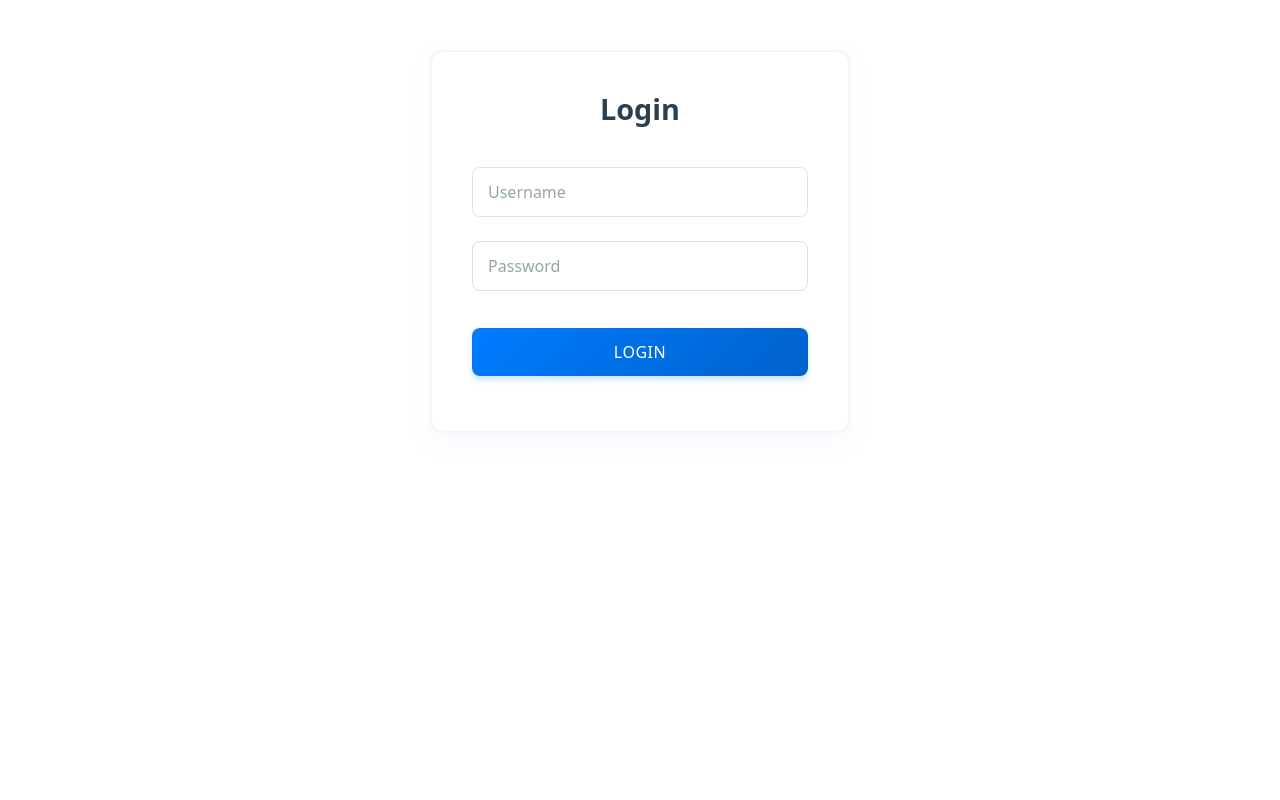
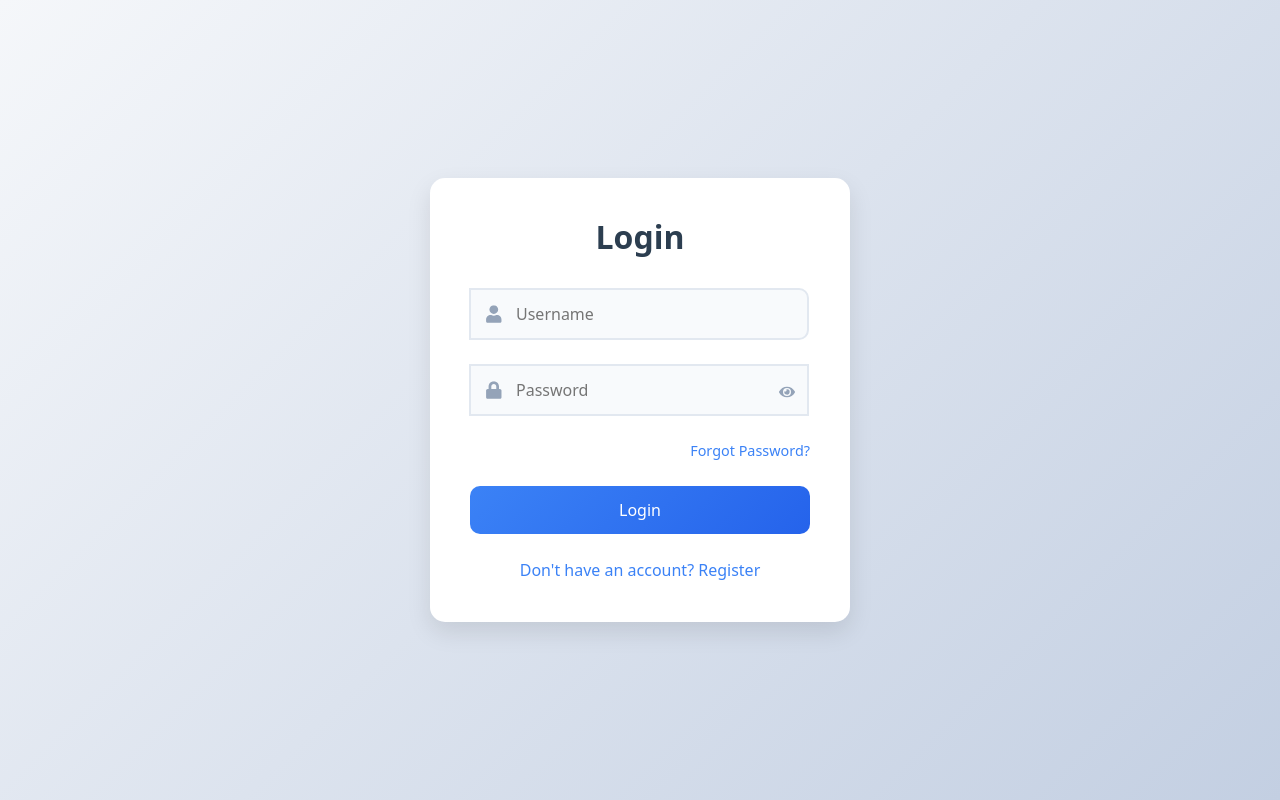
Before and after one commit to SkanderWantsAjob/django_react_webapp, a React (Vite) app in the folder frontend/: page /login in a window 1280 px wide. Built offline with nearby package versions, Linux system fonts and the light colour scheme; the HTML template or start-up script is replaced by a standard one.

Commit message:
changed the login/register page

```diff
--- a/frontend/src/components/Form.jsx
+++ b/frontend/src/components/Form.jsx
@@ -1,74 +1,140 @@
 import { useState } from "react";
-import { useNavigate } from "react-router-dom";
+import { FaEye, FaEyeSlash, FaLock, FaUser } from 'react-icons/fa';
+import { Link, useNavigate } from "react-router-dom";
 import api from "../api";
 import { ACCESS_TOKEN, REFRESH_TOKEN } from "../constants";
 import "../styles/Form.css";
 import LoadingIndicator from "./loadingIndicator";
 
-
 function Form({route, method}){
     const [username, setUsername] = useState("")
     const [password, setPassword] = useState("")
+    const [showPassword, setShowPassword] = useState(false);
     const [loading, setLoading] = useState(false)
+    const [error, setError] = useState("");
     const navigate = useNavigate()
 
     const name = method ==='login' ? 'Login' : 'Register'
+    const oppositeRoute = method === 'login' ? '/register' : '/login';
+    const oppositeText = method === 'login' ? "Don't have an account? Register" : "Already have an account? Login";
 
     const handleSubmit = async (e) => {
         setLoading(true);
         e.preventDefault();
 
+        // Basic validation
+        if (!username.trim()) {
+            setError("Username is required");
+            setLoading(false);
+            return;
+        }
+        if (!password) {
+            setError("Password is required");
+            setLoading(false);
+            return;
+        }
+
         try {
-            const res = await api.post(route, {username, password})
+            const res = await api.post(route, {
+                username: username.trim(),
+                password: password
+            });
+
             if (method ==="login"){
-                console.log("login");
                 localStorage.setItem(ACCESS_TOKEN, res.data.access);
                 localStorage.setItem(REFRESH_TOKEN, res.data.refresh);
-
-
-
-
-
                 navigate("/")
             }
             else {
                 navigate("/login")
             }
-
         }
-        catch (error){
-            alert(error)
+        catch (error) {
+            console.error('Auth error:', error);
+            setError(
+                error.response?.data?.detail ||
+                "An error occurred. Please try again."
+            );
         }
         finally {
-
+            setLoading(false);
         }
     }
 
-    return <form onSubmit= {handleSubmit} className="form-container">
-        <h1>{name}</h1>
+    return (
+        <div className="auth-page">
+            <div className="form-wrapper">
+                <form onSubmit={handleSubmit} className="form-container">
+                    <h1 className="form-title">{name}</h1>
+
+                    {error && (
+                        <div className="error-message">
+                            {error}
+                        </div>
+                    )}
+
+                    <div className="input-group">
+                        <FaUser className="input-icon" />
                         <input
                             className="form-input"
                             type="text"
-        value = {username}
-        onChange={(e)=> setUsername(e.target.value)}
-        placeholder="Username"/>
+                            value={username}
+                            onChange={(e) => {
+                                setUsername(e.target.value);
+                                setError("");
+                            }}
+                            placeholder="Username"
+                            disabled={loading}
+                        />
+                    </div>
 
+                    <div className="input-group">
+                        <FaLock className="input-icon" />
                         <input
                             className="form-input"
-        type="password"
-        value = {password}
-        onChange={(e)=> setPassword(e.target.value)}
-        placeholder="Password"/>
+                            type={showPassword ? "text" : "password"}
+                            value={password}
+                            onChange={(e) => {
+                                setPassword(e.target.value);
+                                setError("");
+                            }}
+                            placeholder="Password"
+                            disabled={loading}
+                        />
+                        <button
+                            type="button"
+                            className="password-toggle"
+                            onClick={() => setShowPassword(!showPassword)}
+                        >
+                            {showPassword ? <FaEyeSlash /> : <FaEye />}
+                        </button>
+                    </div>
 
-        {loading && <LoadingIndicator/>}
+                    {method === 'login' && (
+                        <div className="form-options">
+                            <Link to="/forgot-password" className="forgot-password">
+                                Forgot Password?
+                            </Link>
+                        </div>
+                    )}
 
-        <button className="form-button" type="
-        'submit">
-
-        {name}
+                    <button
+                        className="form-button"
+                        type="submit"
+                        disabled={loading}
+                    >
+                        {loading ? <LoadingIndicator /> : name}
                     </button>
 
+                    <div className="form-footer">
+                        <Link to={oppositeRoute} className="switch-auth-link">
+                            {oppositeText}
+                        </Link>
+                    </div>
                 </form>
+            </div>
+        </div>
+    );
 }
 
-export default Form
+export default Form;
--- a/frontend/src/components/MoodForm.jsx
+++ b/frontend/src/components/MoodForm.jsx
@@ -19,9 +19,9 @@ export default function MoodForm( {onBgColorChange, onAddMood}) {
   const handleMoodSelect = (mood) => {
     setSelectedMood(mood);
     // Change background when mood is selected
-    constmod=moodColorMap[mood.label.toLowerCase()]
+    const mod=moodColorMap[mood.label.toLowerCase()]
     console.log({mod})
-    onBgColorChange(moodColorMap[mood.label.toLowerCase()] || 'home-bg');
+    onBgColorChange(mod || 'home-bg');
   };
 
   const handleSubmit = async (e) => {
--- a/frontend/src/styles/Form.css
+++ b/frontend/src/styles/Form.css
@@ -1,91 +1,169 @@
-.form-container {
+.auth-page {
+    min-height: 100vh;
     display: flex;
-    flex-direction: column;
-    place-items: center;
-    margin: 50px auto;
-    padding: 2.5rem;
-    border-radius: 12px;
-    box-shadow: 0 10px 25px rgba(163, 181, 230, 0.08);
+    align-items: center;
+    justify-content: center;
+    background: linear-gradient(135deg, #f5f7fa 0%, #c3cfe2 100%);
+    padding: 20px;
+}
+
+.form-wrapper {
     width: 100%;
     max-width: 420px;
-    background: rgb(255, 255, 255);
-    border: 2px solid rgba(1, 56, 233, 0.05);
+    perspective: 1000px;
+}
+
+.form-container {
+    background: white;
+    padding: 2.5rem;
+    border-radius: 15px;
+    box-shadow: 0 10px 25px rgba(0, 0, 0, 0.1);
+    width: 100%;
     transition: all 0.3s ease;
 }
 
-.form-container:hover {
-    box-shadow: 0 12px 30px rgba(6, 24, 56, 0.12);
-    transform: translateY(-2px);
+.form-title {
+    color: #2c3e50;
+    text-align: center;
+    margin-bottom: 2rem;
+    font-size: 2rem;
+    font-weight: 600;
 }
 
-.form-container h1 {
-    color: #2c3e50;
-    margin-bottom: 1.8rem;
-    font-size: 1.8rem;
-    font-weight: 600;
+.input-group {
+    position: relative;
+    margin-bottom: 1.5rem;
+}
+
+.input-icon {
+    position: absolute;
+    left: 15px;
+    top: 50%;
+    transform: translateY(-50%);
+    color: #94a3b8;
+    font-size: 1.1rem;
 }
 
 .form-input {
     width: 100%;
-    padding: 12px 15px;
-    margin: 12px 0;
-    border: 1px solid #e0e0e0;
-    border-radius: 8px;
-    box-sizing: border-box;
+    padding: 12px 15px 12px 45px;
+    border: 2px solid #e2e8f0;
+    border-radius: 10px;
     font-size: 1rem;
-    transition: all 0.2s ease;
+    transition: all 0.3s ease;
+    background: #f8fafc;
 }
 
 .form-input:focus {
-    border-color: #007bff;
-    box-shadow: 0 0 0 3px rgba(0, 123, 255, 0.1);
+    border-color: #3b82f6;
+    box-shadow: 0 0 0 3px rgba(59, 130, 246, 0.1);
     outline: none;
+    background: white;
 }
 
-.form-input::placeholder {
-    color: #95a5a6;
+.password-toggle {
+    position: absolute;
+    right: 15px;
+    top: 50%;
+    transform: translateY(-50%);
+    background: none;
+    border: none;
+    color: #94a3b8;
+    cursor: pointer;
+    padding: 0;
+}
+
+.password-toggle:hover {
+    color: #64748b;
+}
+
+.form-options {
+    display: flex;
+    justify-content: flex-end;
+    align-items: center;
+    margin-bottom: 1.5rem;
+}
+
+.forgot-password {
+    color: #3b82f6;
+    text-decoration: none;
+    font-size: 0.9rem;
+    transition: color 0.3s ease;
+}
+
+.forgot-password:hover {
+    color: #2563eb;
+    text-decoration: underline;
 }
 
 .form-button {
     width: 100%;
     padding: 12px;
-    margin: 25px 0 15px;
-    background: linear-gradient(135deg, #007bff, #0062cc);
+    background: linear-gradient(135deg, #3b82f6, #2563eb);
     color: white;
     border: none;
-    border-radius: 8px;
-    cursor: pointer;
+    border-radius: 10px;
     font-size: 1rem;
     font-weight: 500;
-    letter-spacing: 0.5px;
-    text-transform: uppercase;
+    cursor: pointer;
     transition: all 0.3s ease;
-    box-shadow: 0 4px 6px rgba(0, 123, 255, 0.2);
+    display: flex;
+    justify-content: center;
+    align-items: center;
+    gap: 10px;
 }
 
 .form-button:hover {
-    background: linear-gradient(135deg, #0062cc, #0056b3);
-    box-shadow: 0 6px 8px rgba(0, 123, 255, 0.3);
+    background: linear-gradient(135deg, #2563eb, #1d4ed8);
     transform: translateY(-1px);
 }
 
-.form-button:active {
-    transform: translateY(0);
+.form-button:disabled {
+    background: #94a3b8;
+    cursor: not-allowed;
+    transform: none;
 }
 
-/* Add some extra polish */
-.form-footer {
-    margin-top: 1rem;
+.error-message {
+    background: #fee2e2;
+    color: #dc2626;
+    padding: 12px;
+    border-radius: 8px;
+    margin-bottom: 1.5rem;
     font-size: 0.9rem;
-    color: #7f8c8d;
+    text-align: center;
 }
 
-.form-footer a {
-    color: #007bff;
+.form-footer {
+    margin-top: 1.5rem;
+    text-align: center;
+    color: #64748b;
+}
+
+.switch-auth-link {
+    color: #3b82f6;
     text-decoration: none;
     font-weight: 500;
+    transition: color 0.3s ease;
 }
 
-.form-footer a:hover {
+.switch-auth-link:hover {
+    color: #2563eb;
     text-decoration: underline;
 }
+
+@media (max-width: 480px) {
+    .form-container {
+        padding: 1.5rem;
+    }
+
+    .form-title {
+        font-size: 1.5rem;
+    }
+
+    .form-options {
+        flex-direction: column;
+        gap: 1rem;
+        align-items: flex-start;
+    }
+}
```
Lines whose indentation alone changed are shown as unchanged.
